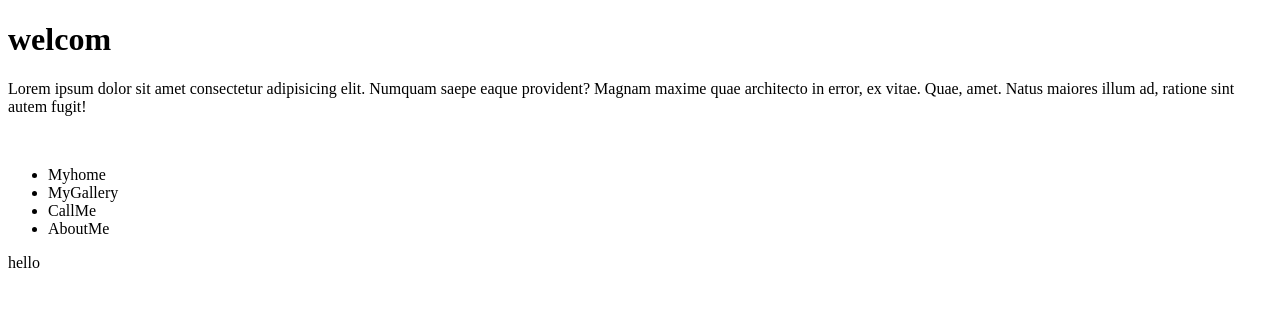
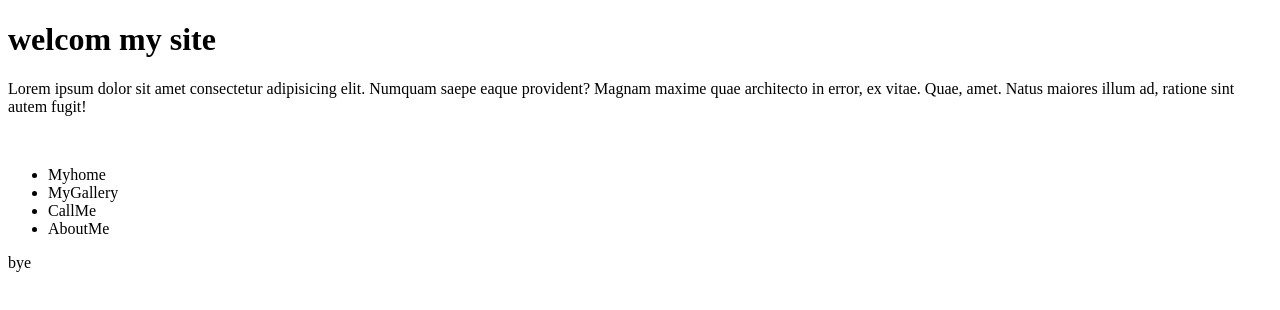
Before and after one commit to narges1986/git1, a plain HTML site: page index.html in a window 1280 px wide. Drawn offline with Linux system fonts and the light colour scheme.

Commit message:
some changes to branch main

```diff
--- a/index.html
+++ b/index.html
@@ -7,7 +7,7 @@
   </head>
 
   <body>
-    <h1>welcom</h1>
+    <h1>welcom my site</h1>
     <p>
       Lorem ipsum dolor sit amet consectetur adipisicing elit. Numquam saepe
       eaque provident? Magnam maxime quae architecto in error, ex vitae. Quae,
@@ -22,6 +22,6 @@
       <li>CallMe</li>
       <li>AboutMe</li>
     </ul>
-    <footer>hello</footer>
+    <footer>bye</footer>
   </body>
 </html>
```
